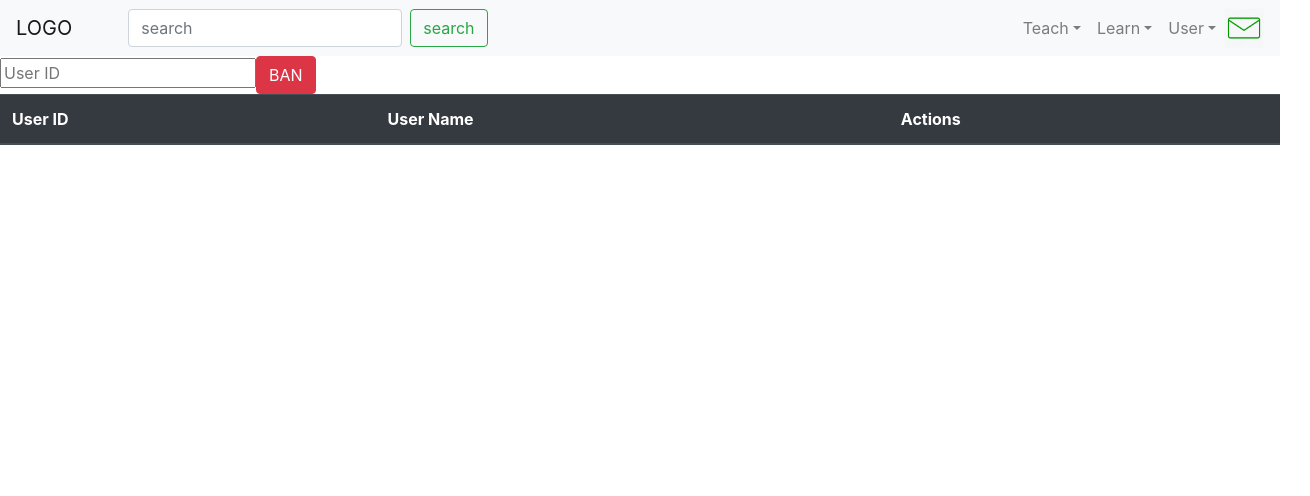
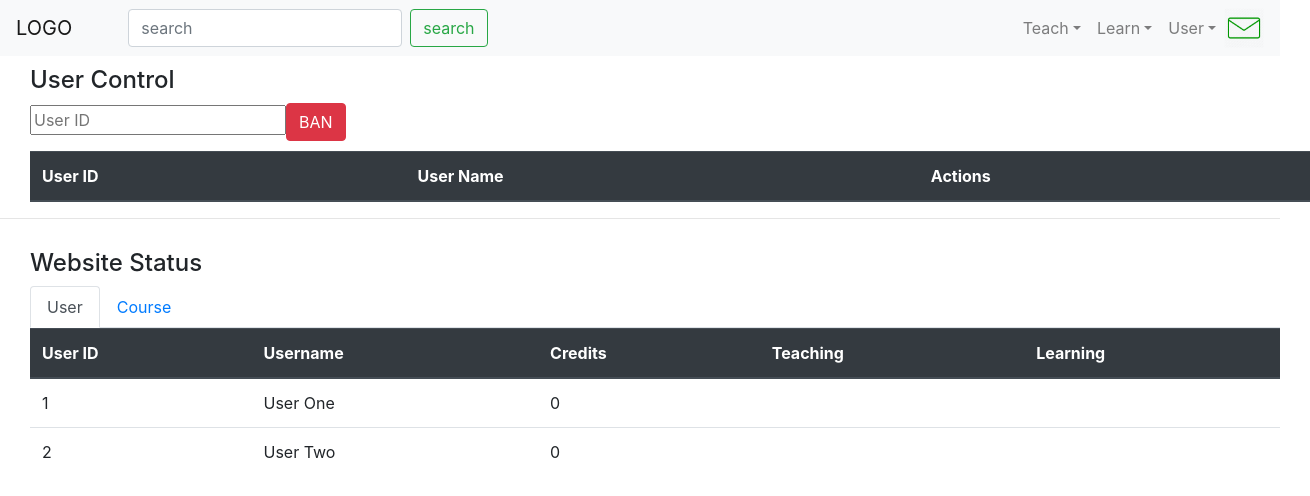
Before and after one commit to jgab13/TalentSwap, a React (Create React App) app in the folder talent_swap/: page /AdminDashboard in a window 1280 px wide. Shown: the top 496 px of the page, 1310 px wide, since content can reach past the window. Built offline with nearby package versions, Linux system fonts and the light colour scheme.

Commit message:
add website status on admin dashboard

```diff
--- a/talent_swap/src/courses/course.js
+++ b/talent_swap/src/courses/course.js
@@ -7,6 +7,7 @@ class Course {
 		this.date = "";
 		this.credit = 0;
 		this.capacity = 0;
+		this.status = "upcoming"; //should check endtime to change automatically in phase2
 
 		this.id = 0;
 		this.feedback = "";
--- /dev/null
+++ b/talent_swap/src/react-components/AdminDashboard/WebsiteStatus.js
@@ -0,0 +1,89 @@
+import React from "react";
+import { hardcodedCourses } from "./../../courses/testcourses.js"
+import { hardCodedUsers } from "./../../users/user-manager.js"
+
+import { Table, Tab, Tabs } from 'react-bootstrap';
+
+const user = hardCodedUsers;
+const course = hardcodedCourses;
+
+export class UserTable extends React.Component {
+  render() {
+    return(
+      <tbody>
+      {user.map((user) => (
+      <tr>
+        <td>{user.id}</td>
+        <td>{user.name}</td>
+        <td>{user.credits}</td>
+        <td>{user.coursesTeaching}</td>
+        <td>{user.coursesLearning}</td>
+      </tr>
+      ))}
+      </tbody>
+    )
+  }
+}
+
+
+export class CourseTable extends React.Component {
+  render() {
+    return(
+      <tbody>
+      {course.map((course) => (
+      <tr>
+        <td>{course.id}</td>
+        <td>{course.topic}</td>
+        <td>{course.teacher}</td>
+        <td>{course.credit}</td>
+        <td>{course.status}</td>
+      </tr>
+      ))}
+      </tbody>
+    )
+  }
+}
+
+
+class WebsiteStatus extends React.Component {
+
+  render() {
+    return (
+      <div id="website-status">
+          <h4>Website Status</h4>
+          <Tabs>
+            <Tab eventKey="user" title="User">
+              <Table>
+                    <thead className="thead-dark">
+                        <tr>
+                            <th>User ID</th>
+                            <th>Username</th>
+                            <th>Credits</th>
+                            <th>Teaching</th>
+                            <th>Learning</th>
+                        </tr>
+                    </thead>
+                    <UserTable />
+                </Table>
+            </Tab>
+            <Tab eventKey="course" title="Course">
+              <Table>
+                    <thead className="thead-dark">
+                        <tr>
+                            <th>Course ID</th>
+                            <th>Topic</th>
+                            <th>Teacher</th>
+                            <th>Credit</th>
+                            <th>Status</th>
+                        </tr>
+                    </thead>
+                    <CourseTable />
+                </Table>
+            </Tab>
+          </Tabs>
+      </div>
+    )
+  }
+}
+
+export default WebsiteStatus;
--- a/talent_swap/src/react-components/AdminDashboard/index.js
+++ b/talent_swap/src/react-components/AdminDashboard/index.js
@@ -3,6 +3,8 @@ import { uid } from "react-uid";
 import AdminUser from "./../../users/admin-user";
 import Header from "./../Header";
 import BannedUser from "./../BannedUser";
+import WebsiteStatus from './WebsiteStatus'
+import './styles.css';
 import { Button, Table } from 'react-bootstrap';
 
 class AdminDashboard extends React.Component {
@@ -40,11 +42,12 @@ class AdminDashboard extends React.Component {
         return (
             <div>
                 <Header />
-                <div>
+                <div className="user-control">
+                    <h4> User Control </h4>
                     <input type="text" placeholder="User ID" value={this.state.userIdToBan} onChange={this.handleInputChange} />
                     <Button variant="danger" type="button" onClick={this.handleBan}>BAN</Button>
                 </div>
-                <Table>
+                <Table className="user-control">
                     <thead className="thead-dark">
                         <tr>
                             <th>User ID</th>
@@ -58,6 +61,8 @@ class AdminDashboard extends React.Component {
                         ))}
                     </tbody>
                 </Table>
+                <hr />
+                <WebsiteStatus id="website-status" />
             </div>
         )
     }
--- /dev/null
+++ b/talent_swap/src/react-components/AdminDashboard/styles.css
@@ -0,0 +1,9 @@
+#website-status {
+	margin-left: 30px;
+	margin-top: 30px;
+}
+
+.user-control {
+	margin-left: 30px;
+	margin-top: 10px;
+}
--- a/talent_swap/src/users/user-manager.js
+++ b/talent_swap/src/users/user-manager.js
@@ -1,7 +1,7 @@
 import User from "./user";
 import AdminUser from "./admin-user";
 
-const hardCodedUsers = [
+export const hardCodedUsers = [
     new User({
         id: 1,
         userType: "user",
```
